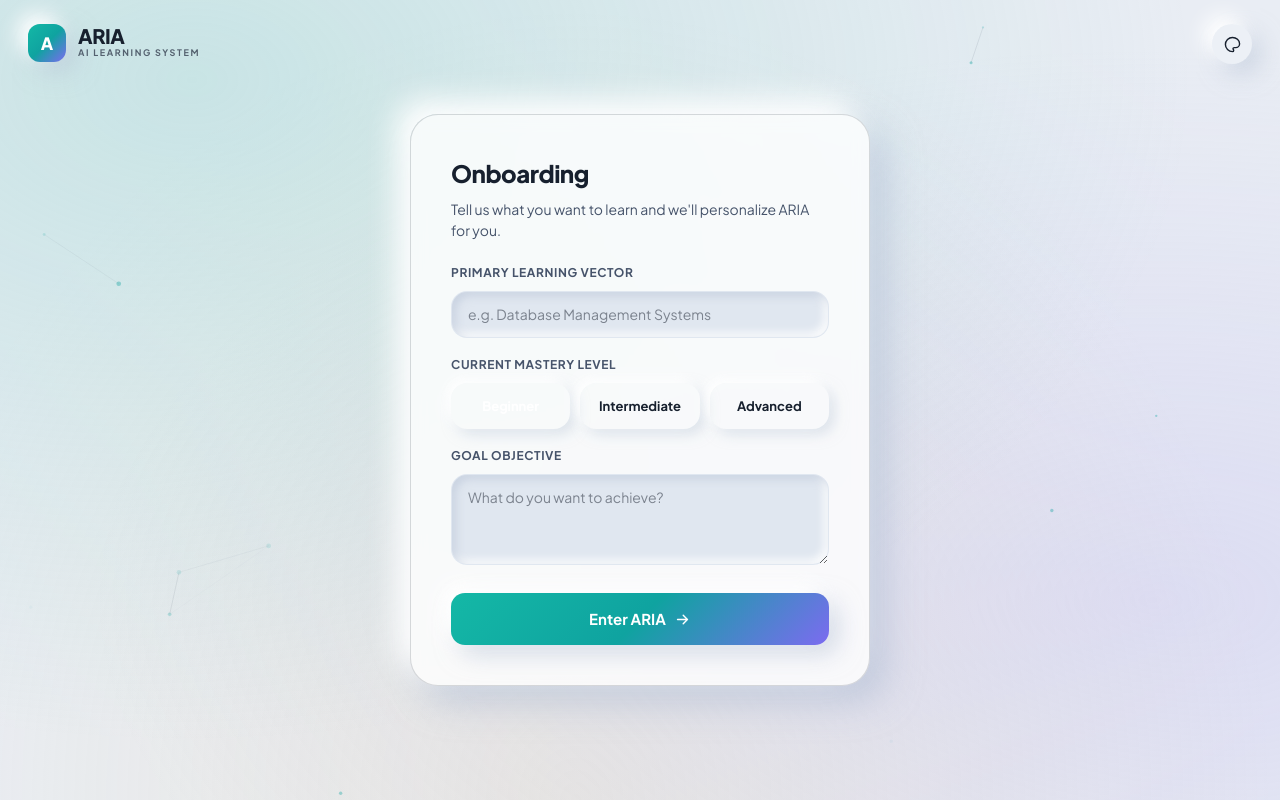
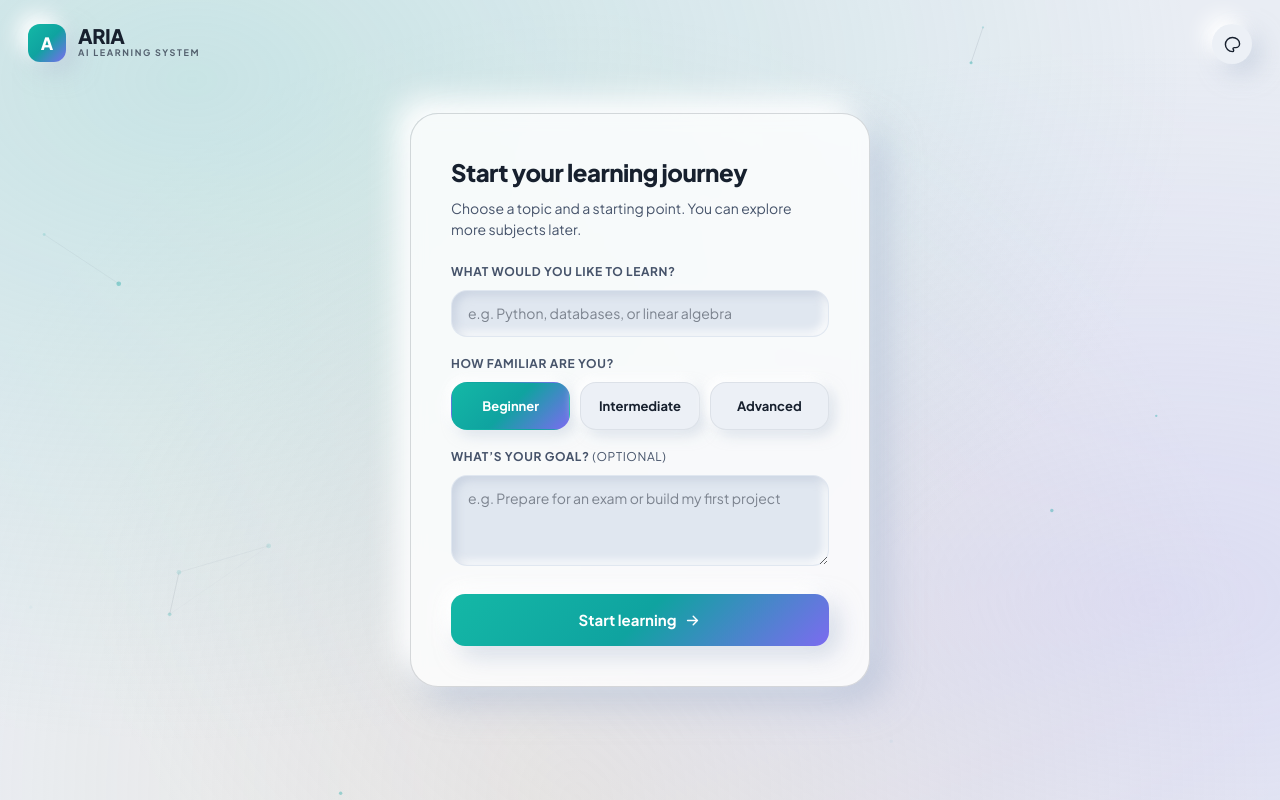
Before and after one commit to divyatej1976/Aria_assistant_v3, a Next.js app in the folder frontend-v2/: page /onboarding in a window 1280 px wide. Built offline with nearby package versions, Linux system fonts and the light colour scheme; no server answers.

Commit message:
feat(onboarding): connect landing and authentication experiences

```diff
--- a/frontend-v2/app/onboarding/page.tsx
+++ b/frontend-v2/app/onboarding/page.tsx
@@ -1,6 +1,6 @@
 "use client";
 
-import { useState } from "react";
+import { useRef, useState, type FormEvent } from "react";
 import { useRouter } from "next/navigation";
 import { AuthShell } from "@/components/auth-shell";
 import { Icon } from "@/components/icons";
@@ -18,45 +18,53 @@ export default function OnboardingPage() {
   const [goal, setGoal] = useState("");
   const [error, setError] = useState("");
   const [busy, setBusy] = useState(false);
+  const pending = useRef(false);
+  const topicInput = useRef<HTMLInputElement>(null);
 
-  const submit = async () => {
+  const submit = async (event: FormEvent<HTMLFormElement>) => {
+    event.preventDefault();
+    if (pending.current) return;
     if (!vector.trim()) {
       setError("Please enter a topic to learn.");
+      topicInput.current?.focus();
       return;
     }
+    pending.current = true;
     setBusy(true);
     setError("");
     try {
       await createContext({ title: vector.trim(), description: goal.trim() || undefined, masteryLevel: level });
-      toast("Learning vector set: " + vector.trim());
+      toast("Ready to explore " + vector.trim());
       router.push("/app");
     } catch (err) {
       const msg = err instanceof ApiError ? err.message : "Unable to start learning";
       setError(msg);
     } finally {
+      pending.current = false;
       setBusy(false);
     }
   };
 
   return (
-    <AuthShell title="Onboarding" subtitle="Tell us what you want to learn and we'll personalize ARIA for you.">
-      <div style={{ display: "flex", flexDirection: "column", gap: 18 }}>
+    <AuthShell title="Start your learning journey" subtitle="Choose a topic and a starting point. You can explore more subjects later.">
+      <form onSubmit={submit} aria-busy={busy} noValidate style={{ display: "flex", flexDirection: "column", gap: 18 }}>
         <div>
-          <label className="field-label" htmlFor="ob-vec">Primary Learning Vector</label>
-          <input id="ob-vec" className="input" value={vector} placeholder="e.g. Database Management Systems" onChange={(e) => setVector(e.target.value)} />
+          <label className="field-label" htmlFor="ob-vec">What would you like to learn?</label>
+          <input ref={topicInput} id="ob-vec" className="input" value={vector} required disabled={busy} aria-invalid={!!error && !vector.trim()} aria-describedby={error ? "ob-error" : undefined} placeholder="e.g. Python, databases, or linear algebra" onChange={(e) => { setVector(e.target.value); setError(""); }} />
         </div>
 
         <div>
-          <label className="field-label">Current Mastery Level</label>
-          <div className="seg" style={{ gridTemplateColumns: "repeat(3, 1fr)" }}>
+          <p id="ob-level" className="field-label">How familiar are you?</p>
+          <div className="seg" role="group" aria-labelledby="ob-level" style={{ gridTemplateColumns: "repeat(3, 1fr)" }}>
             {LEVELS.map((l) => (
               <button
                 key={l}
                 type="button"
+                disabled={busy}
                 aria-pressed={level === l}
                 className={`seg-item${level === l ? " on" : ""}`}
                 onClick={() => setLevel(l)}
-                style={{ background: "none", border: "none", width: "100%" }}
+                style={{ width: "100%" }}
               >
                 {l}
               </button>
@@ -65,17 +73,17 @@ export default function OnboardingPage() {
         </div>
 
         <div>
-          <label className="field-label" htmlFor="ob-goal">Goal Objective</label>
-          <textarea id="ob-goal" className="textarea" rows={3} value={goal} placeholder="What do you want to achieve?" onChange={(e) => setGoal(e.target.value)} />
+          <label className="field-label" htmlFor="ob-goal">What’s your goal? <span style={{ color: "var(--text-2)", fontWeight: 400 }}>(optional)</span></label>
+          <textarea id="ob-goal" className="textarea" rows={3} value={goal} disabled={busy} placeholder="e.g. Prepare for an exam or build my first project" onChange={(e) => setGoal(e.target.value)} />
         </div>
 
-        {error && <p role="alert" style={{ color: "var(--danger)", fontSize: 13, fontWeight: 600 }}>{error}</p>}
+        {error && <p id="ob-error" role="alert" style={{ color: "var(--danger)", fontSize: 13, fontWeight: 600 }}>{error}</p>}
 
-        <button className="btn btn-primary btn-lg btn-block" disabled={busy} onClick={submit} style={{ marginTop: 4 }}>
+        <button type="submit" className="btn btn-primary btn-lg btn-block" disabled={busy} style={{ marginTop: 4 }}>
           <span className="shine" />
-          {busy ? "Setting up…" : "Enter ARIA"} {!busy && <Icon name="arrow" />}
+          {busy ? "Setting up…" : "Start learning"} {!busy && <Icon name="arrow" />}
         </button>
-      </div>
+      </form>
     </AuthShell>
   );
 }
--- a/frontend-v2/app/signin/page.tsx
+++ b/frontend-v2/app/signin/page.tsx
@@ -8,26 +8,24 @@ import { Icon } from "@/components/icons";
 import { toast } from "@/lib/toast";
 import { api, ApiError } from "@/lib/api";
 import { useAuth, type AuthUser } from "@/components/auth-provider";
-type SessionResponse = { learner_id: string; access_token: string };
+import { useHydrated } from "@/lib/use-hydrated";
+type SessionResponse = { learner_id: string; access_token?: string | null };
 
 export default function SignInPage() {
   const router = useRouter();
   const { setUser } = useAuth();
-  const [email, setEmail] = useState("");
-  const [password, setPassword] = useState("");
   const [error, setError] = useState("");
-  // Read the redirect reason once at first render (no effect setState cascade).
-  // SSR-safe: window is unavailable during prerender.
-  const [notice] = useState(() => {
-    if (typeof window !== "undefined" && new URLSearchParams(window.location.search).get("reason") === "expired") {
-      return "Your session expired. Sign in again to continue.";
-    }
-    return "";
-  });
+  const hydrated = useHydrated();
+  const notice = hydrated && new URLSearchParams(window.location.search).get("reason") === "expired"
+    ? "Your session expired. Sign in again to continue."
+    : "";
   const [busy, setBusy] = useState(false);
 
   const submit = async (e: React.FormEvent) => {
     e.preventDefault();
+    const fields = new FormData(e.currentTarget as HTMLFormElement);
+    const email = String(fields.get("email") ?? "").trim();
+    const password = String(fields.get("password") ?? "");
     if (!email || !password) {
       setError("Please enter your email and password.");
       return;
@@ -35,7 +33,9 @@ export default function SignInPage() {
     setBusy(true);
     setError("");
     try {
-      await api<SessionResponse>("/api/v1/auth/login", {
+      // Cookie-only session: the bearer copy is for API clients, and must
+      // never enter browser JS memory where XSS could steal it.
+      await api<SessionResponse>("/api/v1/auth/login?bearer=false", {
         method: "POST",
         body: JSON.stringify({ email, password }),
       });
@@ -44,8 +44,10 @@ export default function SignInPage() {
       setUser({ id: me.id, email: me.email, display_name: me.display_name ?? null, verified: me.verified ?? false });
       toast("Welcome back, " + (me.display_name ?? me.email));
       // route by whether the learner has a context yet
-      const contexts = await api<{ id: string }[]>("/api/v1/contexts").catch(() => []);
-      router.push(contexts.length > 0 ? "/app" : "/onboarding");
+      const contexts = await api<{ id: string }[]>("/api/v1/contexts");
+      const next = new URLSearchParams(window.location.search).get("next");
+      const destination = next && /^\/app(?:\/|$)/.test(next) ? next : "/app";
+      router.push(contexts.length > 0 ? destination : "/onboarding");
     } catch (err) {
       const msg = err instanceof ApiError ? err.message : "Unable to sign in";
       setError(msg === "Invalid credentials" ? "Invalid credentials." : msg);
@@ -59,16 +61,16 @@ export default function SignInPage() {
       <form onSubmit={submit} style={{ display: "flex", flexDirection: "column", gap: 16 }}>
         <div>
           <label className="field-label" htmlFor="si-email">Email</label>
-          <input id="si-email" className="input" type="email" value={email} onChange={(e) => setEmail(e.target.value)} placeholder="you@example.com" />
+          <input id="si-email" className="input" type="email" name="email" autoComplete="username" placeholder="you@example.com" />
         </div>
         <div>
           <div style={{ display: "flex", justifyContent: "space-between", alignItems: "center" }}>
             <label className="field-label" htmlFor="si-pass" style={{ marginBottom: 8 }}>Password</label>
-            <Link href="/reset-password" style={{ fontSize: 12, fontWeight: 600, color: "var(--accent)", textDecoration: "none" }}>
+            <Link href="/reset-password" style={{ fontSize: 12, fontWeight: 600, color: "var(--accent-strong, var(--accent))", textDecoration: "none" }}>
               Forgot password?
             </Link>
           </div>
-          <input id="si-pass" className="input" type="password" value={password} onChange={(e) => setPassword(e.target.value)} placeholder="Your password" />
+          <input id="si-pass" className="input" type="password" name="password" autoComplete="current-password" placeholder="Your password" />
         </div>
         {notice && !error && (
           <p style={{ color: "var(--warning, var(--accent-strong))", fontSize: 13, fontWeight: 600 }}>{notice}</p>
@@ -83,7 +85,7 @@ export default function SignInPage() {
       </form>
       <p style={{ textAlign: "center", fontSize: 13, color: "var(--text-2)", marginTop: 18 }}>
         New to ARIA?{" "}
-        <Link href="/signup" style={{ color: "var(--accent)", fontWeight: 700, textDecoration: "none" }}>
+        <Link href="/signup" style={{ color: "var(--accent-strong, var(--accent))", fontWeight: 700, textDecoration: "none" }}>
           Create an account
         </Link>
       </p>
--- a/frontend-v2/app/signup/page.tsx
+++ b/frontend-v2/app/signup/page.tsx
@@ -31,7 +31,7 @@ export default function SignUpPage() {
     setBusy(true);
     setError("");
     try {
-      await api("/api/v1/auth/register", {
+      await api("/api/v1/auth/register?bearer=false", {
         method: "POST",
         body: JSON.stringify({ email, password, display_name: name }),
       });
@@ -70,7 +70,7 @@ export default function SignUpPage() {
       </form>
       <p style={{ textAlign: "center", fontSize: 13, color: "var(--text-2)", marginTop: 16 }}>
         Already have an account?{" "}
-        <Link href="/signin" style={{ color: "var(--accent)", fontWeight: 700, textDecoration: "none" }}>
+        <Link href="/signin" style={{ color: "var(--accent-strong, var(--accent))", fontWeight: 700, textDecoration: "none" }}>
           Sign in
         </Link>
       </p>
--- /dev/null
+++ b/frontend-v2/components/landing-experience.tsx
@@ -0,0 +1,52 @@
+"use client";
+
+import { useEffect, useRef, useState } from "react";
+import { animate, createScope, stagger } from "animejs";
+import { useHydrated } from "@/lib/use-hydrated";
+import { Icon } from "./icons";
+import { useMotionPreference } from "./motion-system";
+
+export function ConstellationWordmark() {
+  const root = useRef<HTMLDivElement>(null);
+  const reduced = useMotionPreference();
+  useEffect(() => {
+    if (!root.current || reduced) return;
+    const scope = createScope({ root }).add(() => {
+      animate(".wordmark-connection", { strokeDashoffset: [1, 0], opacity: [0, .55], duration: 750, delay: stagger(35), ease: "outCubic" });
+      animate(".wordmark-star", { scale: [.6, 1], opacity: [.2, 1], duration: 650, delay: stagger(18), ease: "outCubic" });
+      animate(".wordmark-sky", { opacity: [.7, 0], duration: 250, delay: 650, ease: "outCubic" });
+    });
+    return () => scope.revert();
+  }, [reduced]);
+  return <div className="constellation-wordmark" ref={root}>
+    <svg viewBox="0 0 520 180" aria-hidden="true" className="wordmark-sky">
+      {["M30 140 L72 30 L110 140 M48 95 L94 95", "M165 140 L165 35 L205 35 Q245 35 245 65 Q245 95 205 95 L165 95 M205 95 L250 140", "M300 35 L330 35 M315 35 L315 140 M300 140 L330 140", "M380 140 L420 30 L465 140 M397 95 L447 95"].map((d, index) => <path key={index} className="wordmark-connection" d={d} pathLength="1" strokeDasharray="1" fill="none" />)}
+      {[[30,140],[72,30],[110,140],[165,140],[165,35],[205,35],[245,65],[250,140],[315,35],[315,140],[380,140],[420,30],[465,140]].map(([cx,cy], index) => <circle key={index} cx={cx} cy={cy} r="3" className="wordmark-star" />)}
+    </svg>
+    <h1 className="wordmark studio-wordmark" style={{ fontSize: "clamp(64px,14vw,120px)" }} aria-label="ARIA">{"ARIA".split("").map((letter, index) => <span aria-hidden="true" key={index} style={{ animationDelay: `${.12 + index * .06}s` }}>{letter}</span>)}</h1>
+  </div>;
+}
+
+const SAMPLES = [
+  { title: "Database design", steps: ["Tables & keys", "Dependencies", "Normalization"], question: "Why does normalization matter?", answer: "Imagine storing a customer's address in every order. Updating it means changing many rows. Separating customers and orders gives that address one clear home." },
+  { title: "Linear algebra", steps: ["Vectors", "Linear combinations", "Transformations"], question: "What does a matrix do to a vector?", answer: "Think of a vector as an arrow. A matrix can stretch, rotate, or shear that arrow. Looking at how it moves the basis vectors helps you understand the whole transformation." },
+  { title: "Python", steps: ["Variables", "Functions", "Problem solving"], question: "When should I write a function?", answer: "When a task has a clear purpose, a function gives it a name. You can call it again with different inputs, test it separately, and make your program easier to follow." },
+];
+const STAGES = ["Your path", "A conversation", "Connected ideas"];
+
+export function LearningPreview() {
+  const hydrated = useHydrated();
+  const [topic, setTopic] = useState(0);
+  const [stage, setStage] = useState(0);
+  const sample = SAMPLES[topic];
+  return <section className="learning-preview" aria-labelledby="preview-title">
+    <div className="preview-heading"><div><p className="eyebrow">A GLIMPSE INSIDE ARIA</p><h2 id="preview-title">A question becomes a journey.</h2><p>Explore an illustrative sample of the learning experience.</p></div><label className="preview-topic">Sample topic<select className="input" disabled={!hydrated} value={topic} onChange={event => setTopic(Number(event.target.value))}>{SAMPLES.map((item,index) => <option key={item.title} value={index}>{item.title}</option>)}</select></label></div>
+    <div className="preview-stage-controls" role="group" aria-label="Sample learning stage">{STAGES.map((label,index) => <button key={label} disabled={!hydrated} aria-pressed={stage === index} onClick={() => setStage(index)}><span>0{index+1}</span>{label}<Icon name="arrow" size={15} /></button>)}</div>
+    <div className="preview-scene route-arrival" key={`${topic}:${stage}`}>
+      {stage === 0 ? <ol className="preview-roadmap">{sample.steps.map((step,index) => <li key={step}><span className="preview-step">{index+1}</span><div><span className="eyebrow">CHAPTER 0{index+1}</span><h3>{step}</h3><p>{index === 0 ? "Build your foundation" : index === 1 ? "Make the connections" : "Put your ideas to work"}</p></div></li>)}</ol>
+      : stage === 1 ? <div className="preview-conversation"><p className="preview-question">{sample.question}</p><div className="preview-answer"><span className="eyebrow"><Icon name="sparkles" size={14} /> ARIA · SAMPLE RESPONSE</span><p>{sample.answer}</p></div></div>
+      : <div className="preview-concepts"><svg viewBox="0 0 600 200" aria-hidden="true"><path d="M100 100 Q210 20 300 100 T500 100" fill="none" pathLength="1" /></svg>{sample.steps.map((step,index) => <div key={step} className="preview-concept"><Icon name={index === 0 ? "book" : index === 1 ? "activity" : "sparkles"} size={23} /><h3>{step}</h3><span>Sample concept</span></div>)}</div>}
+    </div>
+    <p className="preview-disclaimer">Illustrative sample content. Your learning path and evidence are personalized inside ARIA.</p>
+  </section>;
+}
```
Also changed, not shown: frontend-v2/app/page.tsx (+5 -8 lines).
